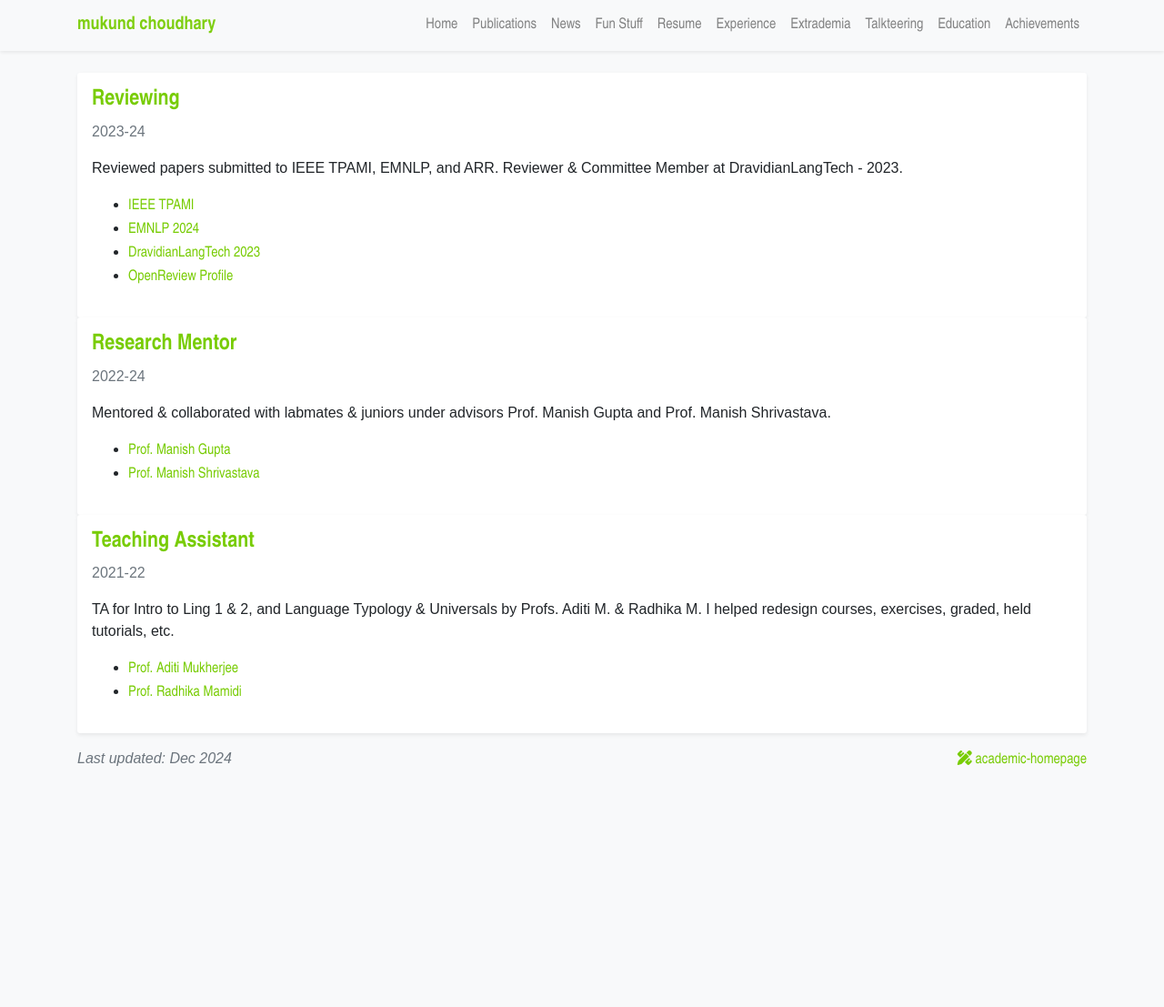
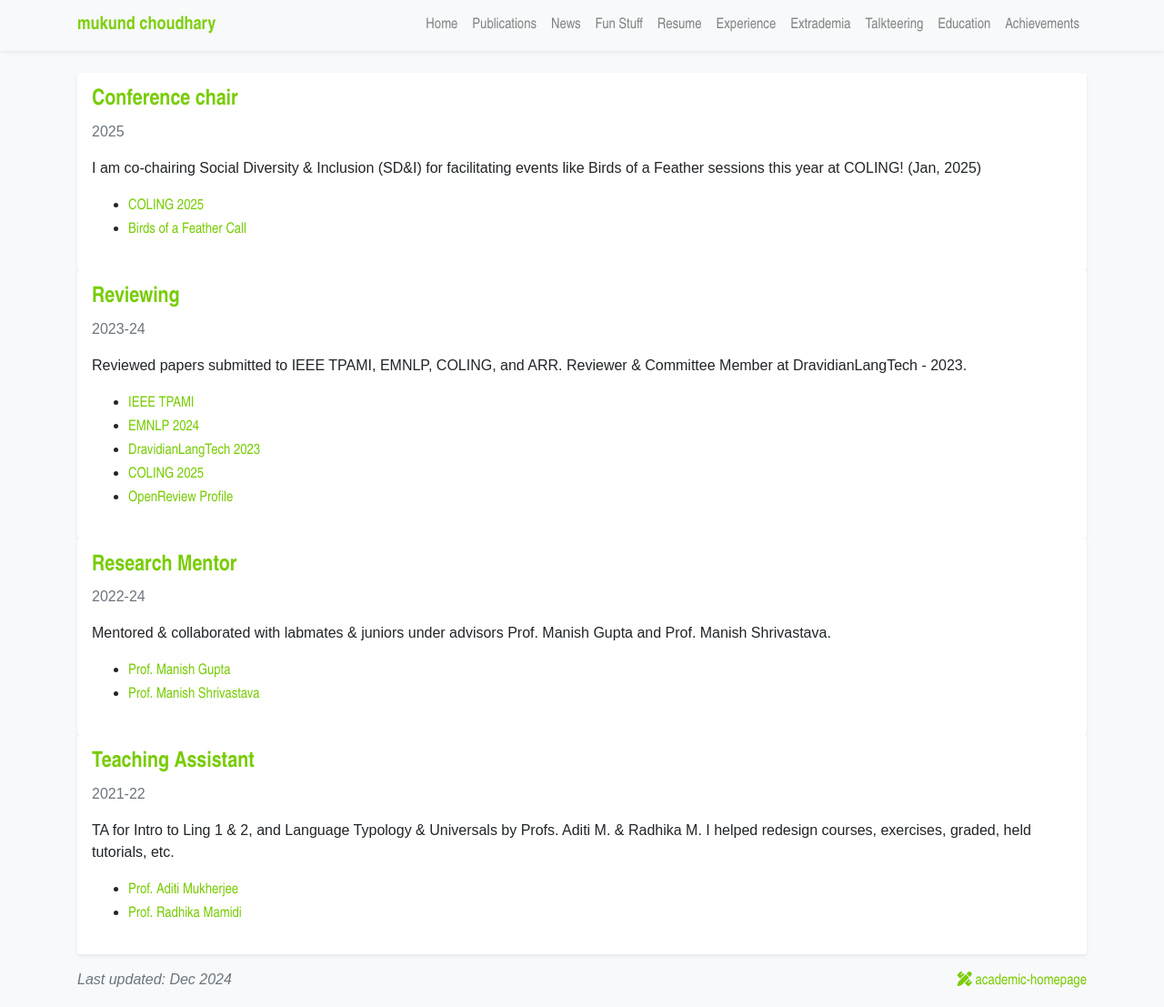
Before and after one commit to mukundc2k/mukundc2k.github.io, a Jekyll site: the page built from mentorreview.html, in a window 1280 px wide and 1107 px high. Shown: the whole window at 91% size. Built offline with Jekyll 4.4.1, drawn with Linux system fonts in a browser that asks for light colours; a style sheet for code colours, icons or effects is not loaded.

Commit message:
Update mentoring_and_reviewing.yml

```diff
--- a/_data/mentoring_and_reviewing.yml
+++ b/_data/mentoring_and_reviewing.yml
@@ -1,7 +1,16 @@
 entries:
+  - category: "Conference chair"
+    date: "2025"
+    description: "I am co-chairing Social Diversity & Inclusion (SD&I) for facilitating events like Birds of a Feather sessions this year at COLING! (Jan, 2025)"
+    links:
+      - title: "COLING 2025"
+        url: "https://coling2025.org/"
+      - title: "Birds of a Feather Call"
+        url: "https://coling2025.org/calls/bof/"
+
   - category: "Reviewing"
     date: "2023-24"
-    description: "Reviewed papers submitted to IEEE TPAMI, EMNLP, and ARR. Reviewer & Committee Member at DravidianLangTech - 2023."
+    description: "Reviewed papers submitted to IEEE TPAMI, EMNLP, COLING, and ARR. Reviewer & Committee Member at DravidianLangTech - 2023."
     links:
       - title: "IEEE TPAMI"
         url: "https://ieeexplore.ieee.org/xpl/RecentIssue.jsp?punumber=34"
@@ -9,6 +18,8 @@ entries:
         url: "https://2024.emnlp.org/"
       - title: "DravidianLangTech 2023"
         url: "https://dravidianlangtech.github.io/2023/"
+      - title: "COLING 2025"
+        url: "https://coling2025.org/"
       - title: "OpenReview Profile"
         url: "https://openreview.net/profile?id=~Mukund_Choudhary1"
 
```
